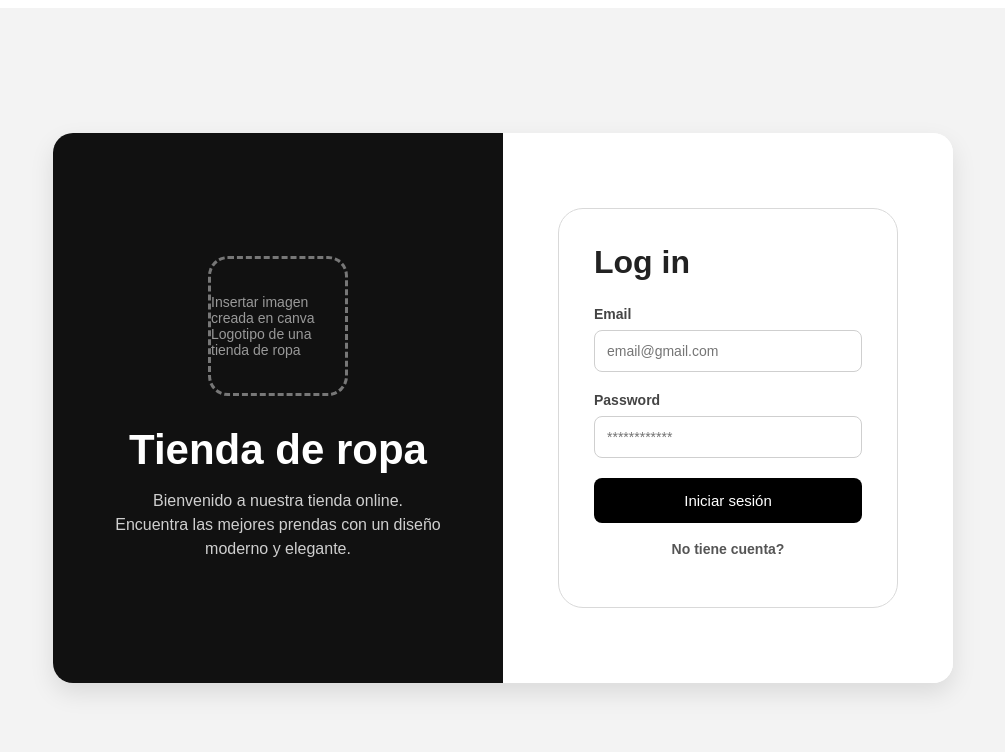
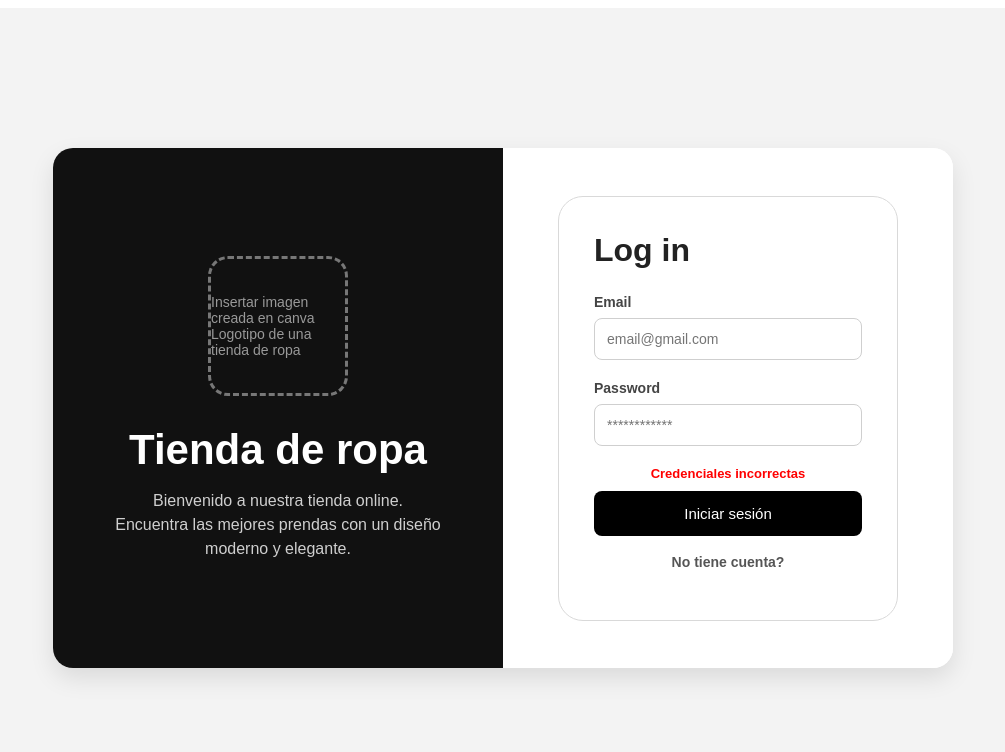
Before and after one commit to Jesuss-07/AppTiendaRopaDAM, an Angular app in the folder Frontend/apptienda/: page /login in a window 1280 px wide. Both pictures are taken after a click on the button "Iniciar sesión". Shown: the top 752 px of the page, without its empty margins (137-1142 px from the left). Built offline with nearby package versions, Linux system fonts and the light colour scheme; no server answers.

Commit message:
Se modifico ts, html y css del login ahora mostrara errores

```diff
--- a/Frontend/apptienda/src/app/pages/login/login.component.css
+++ b/Frontend/apptienda/src/app/pages/login/login.component.css
@@ -5,22 +5,31 @@
     font-family: Arial, Helvetica, sans-serif;
 }
 
-body{
-    height: 100vh;
-    background: #f3f3f3;
-    display: flex;
-    justify-content: center;
-    align-items: center;
+.contenedor-principal{
+    width:100%;
+    min-height:100vh;
+
+    background:#f3f3f3;
+
+    display:flex;
+    justify-content:center;
+    align-items:center;
+
+    padding:20px;
 }
 
 .container{
-    width: 900px;
-    height: 550px;
-    background: white;
-    border-radius: 20px;
-    overflow: hidden;
-    display: flex;
-    box-shadow: 0 10px 25px rgba(0,0,0,0.1);
+    width:900px;
+    max-width:95%;
+    min-height:520px;
+
+    background:white;
+    border-radius:20px;
+    overflow:hidden;
+
+    display:flex;
+
+    box-shadow:0 10px 25px rgba(0,0,0,0.1);
 }
 
 /* ===== PANEL DEL LOGOTIPO ===== */
@@ -120,6 +129,14 @@ body{
     font-size: 14px;
 }
 
+.mensaje-error{
+    color: red;
+    font-size: 13px;
+    margin-bottom: 10px;
+    text-align: center;
+    font-weight: bold;
+}
+
 .btn{
     width: 100%;
     padding: 14px;
--- a/Frontend/apptienda/src/app/pages/login/login.component.html
+++ b/Frontend/apptienda/src/app/pages/login/login.component.html
@@ -1,16 +1,4 @@
-<!DOCTYPE html>
-<html lang="es">
-<head>
-  <meta charset="UTF-8">
-  <meta name="viewport" content="width=device-width, initial-scale=1.0">
-
-  <title>Tienda de ropa</title>
-
-  <!-- CONEXIÓN CON CSS -->
-  <link rel="stylesheet" href="./login.component.css">
-</head>
-
-<body>
+<div class="contenedor-principal">
 
   <div class="container">
 
@@ -41,21 +29,26 @@
 
         <h2>Log in</h2>
 
+
           <div class="input-group">
             <label>Email</label>
-          <input type="email" placeholder="email@gmail.com">
+            <input type="email" [(ngModel)]="email" name="email" placeholder="email@gmail.com"/>
           </div>
 
           <div class="input-group">
             <label>Password</label>
-          <input type="password" placeholder="************">
+            <input type="password" [(ngModel)]="password" name="password" placeholder="************"/>
           </div>
 
-        <button class="btn">
+          <p class="mensaje-error" *ngIf="mensaje">
+            {{ mensaje }}
+          </p>
+
+          <button type="button" class="btn" (click)="onLogin()">
             Iniciar sesión
           </button>
 
-        <!-- Poner un enlace a una página en la que te de opcion de ser Cliente o Vendedor -->
+
         <div class="registro-text">
           <a routerLink="/registro">No tiene cuenta?</a>
         </div>
@@ -65,6 +58,3 @@
     </div>
 
 </div>
-
-</body>
-</html>
--- a/Frontend/apptienda/src/app/pages/login/login.component.ts
+++ b/Frontend/apptienda/src/app/pages/login/login.component.ts
@@ -1,9 +1,11 @@
 import { Component } from "@angular/core";
 import { AuthService } from "../../services/auth.service";
+import { UsuarioService } from "../../services/usuario.service";
 import { FormsModule } from "@angular/forms";
 import { Router } from "@angular/router";
 import { RouterLink } from "@angular/router";
 import { jwtDecode } from "jwt-decode";
+import { CommonModule } from "@angular/common";
 
 
 
@@ -14,7 +16,8 @@ import { jwtDecode } from "jwt-decode";
   standalone: true,
   imports: [
     FormsModule,
-    RouterLink
+    RouterLink,
+    CommonModule
   ]
 
 })
@@ -22,27 +25,30 @@ export class LoginComponent {
 
   email: string = "";
   password: string = "";
+  contadorErrores: number = 0;
+  emailActual: string = "";
+  mensaje: string = "";
 
 
   constructor(
     private authService: AuthService,
+    private usuarioService: UsuarioService,
     private router: Router
   ) {}
 
   onLogin() {
+    this.mensaje = "";
 
     const usuario = {
       email: this.email,
       password: this.password
     };
-            console.log("Usuario:", usuario);
-
 
     this.authService.login(usuario).subscribe({
 
       next: (res: any) => {
 
-        console.log("Login correcto", res);
+        this.mensaje = "";
 
         this.authService.guardarToken(res.token);
 
@@ -53,9 +59,30 @@ export class LoginComponent {
       },
 
       error: (error) => {
-        console.log("Usuario:", this.email);
-        console.log("Password:", this.password);
-        console.log("Error en login", error);
+
+        if (this.emailActual !== this.email) {
+          this.emailActual = this.email;
+          this.contadorErrores = 0; // Se reiniciara el contador cada vez que se cambie de email
+        }
+
+        this.contadorErrores++;
+        this.mensaje = "Credenciales incorrectas";
+        console.log("Intentos fallidos: ", this.contadorErrores);
+            console.log("Mensaje: " + this.mensaje);
+
+        if (this.contadorErrores === 3) {
+          this.usuarioService.bloquearUsuario(this.email).subscribe({
+          next: (res: any) => {
+            console.log("Usuario bloqueado", res.mensaje);
+            this.mensaje = res.mensaje;
+          },
+          error: (err) => {
+            console.error("Error al bloquear usuario", err);
+            this.mensaje = "Error al bloquear usuario. Por favor, intente nuevamente.";
+          }
+        });
+          return;
+        }
       }
     });
   }
```
Lines whose indentation alone changed are shown as unchanged.
